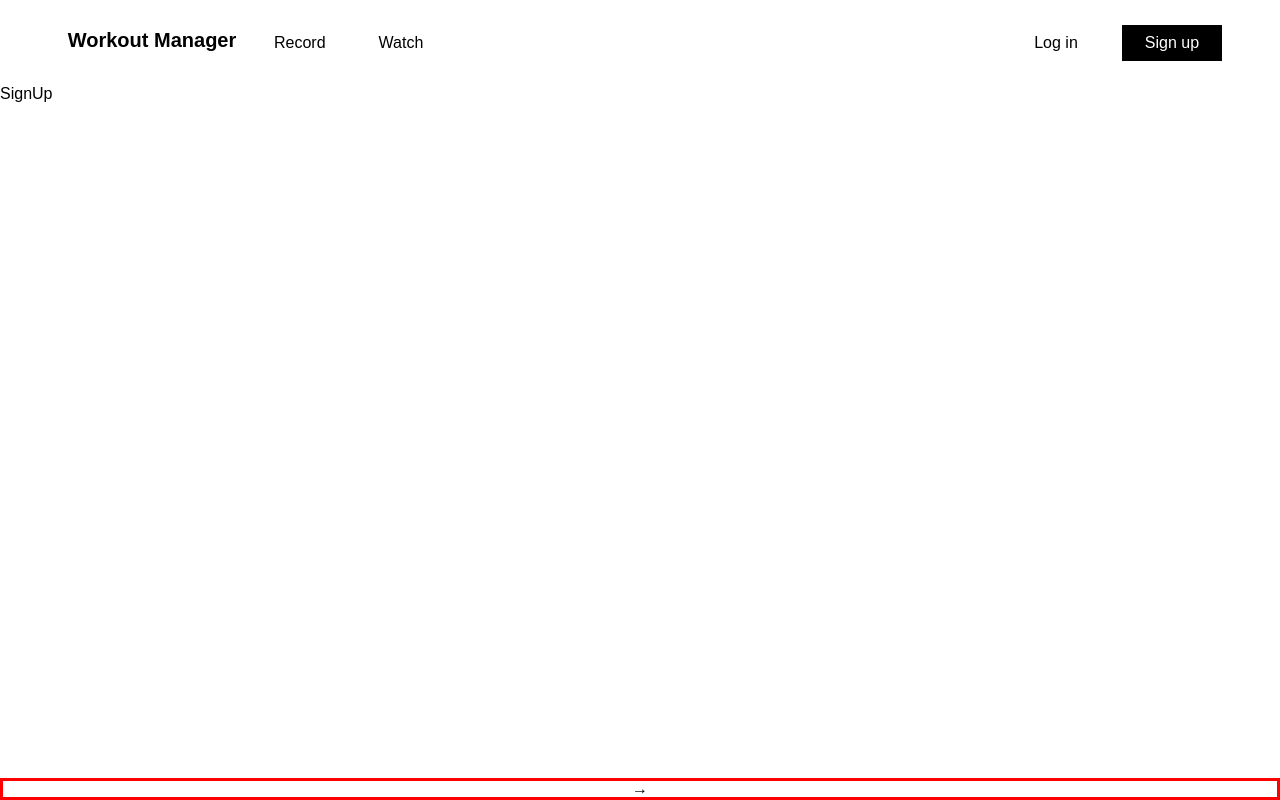
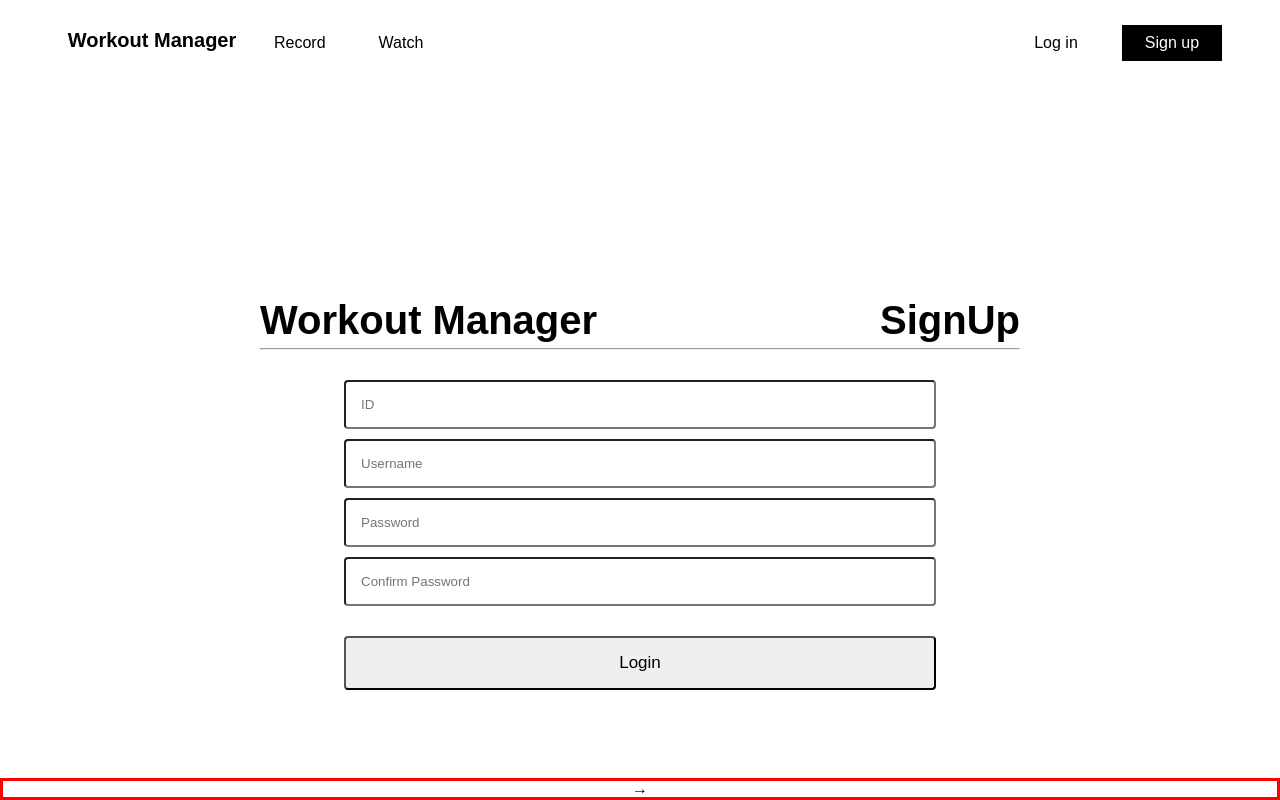
Before and after one commit to wujuno/workout-manager, a React (Create React App) app: page /signup in a window 1280 px wide. Built offline with nearby package versions, Linux system fonts and the light colour scheme.

Commit message:
Add SignUp-Form

```diff
--- a/src/screens/Login.tsx
+++ b/src/screens/Login.tsx
@@ -52,14 +52,13 @@ const LoginForm = styled.form`
 
 `;
 interface ILoginF {
-    userId: string
+    id: string
     password: string
 }
 
 function LogIn (){
     const { register, handleSubmit } = useForm<ILoginF>();
     const onvalid = (data:ILoginF) => {
-        console.log(data);
     }
     return (
         <Wrapper>
@@ -76,7 +75,7 @@ function LogIn (){
                     <input
                         placeholder="ID"
                         type="text"
-                        {...register("userId", {required:true})}
+                        {...register("id", {required:true})}
                          />
                     <input
                         placeholder="Password"
--- a/src/screens/Signup.tsx
+++ b/src/screens/Signup.tsx
@@ -1,6 +1,101 @@
+import styled from "styled-components";
+import { useForm } from "react-hook-form"
+
+const Wrapper = styled.div`
+    width:100vw;
+    height: 100vh;
+    display: flex;
+    justify-content:center;
+    position: absolute;
+    top:0px;
+    z-index:-1
+`;
+
+const Banner = styled.div`
+    margin-top:300px;
+    width:760px;
+    height: 300px;
+
+`;
+
+const Title = styled.p`
+    font-size:40px;
+    font-weight:700;
+    display:flex;
+    justify-content: space-between;
+`;
+
+const FormContainer = styled.div`
+    display:flex;
+    justify-content:center;
+    margin:10px;
+`;
+const LoginForm = styled.form`
+    width:100%;
+    display:flex;
+    flex-direction: column;
+    justify-content:center;
+    align-items:center;
+    margin-top:20px;
+    input {
+        width:80%;
+        padding:15px;
+        border-radius:4px;
+        margin-bottom:10px;
+    }
+    input:last-child {
+        margin-top:20px;
+        font-size:17px;
+        font-weight:500;
+    }
+`;
+
+interface ISignUpF {
+    id: string
+    username: string
+    password: string
+    password2: string
+}
+
 function SignUp (){
+    const { register, handleSubmit } = useForm<ISignUpF>();
+    const onvalid = (data:ISignUpF) => {
+    }
     return (
-        <div>SignUp</div>
+        <Wrapper>
+            <Banner>
+                <div>
+                    <Title>
+                        <span>Workout Manager</span>
+                        <span>SignUp</span>
+                    </Title>
+                    <hr/>
+                </div>
+                <FormContainer>
+                <LoginForm onSubmit={handleSubmit(onvalid)}>
+                    <input
+                        placeholder="ID"
+                        type="text"
+                        {...register("id", {required:true})}
+                         />
+                    <input
+                        placeholder="Username"
+                        type="text"
+                        {...register("username", {required:true})}
+                         />
+                    <input
+                        placeholder="Password"
+                        type="password"
+                        {...register("password", {required:true})} />
+                    <input
+                        placeholder="Confirm Password"
+                        type="password"
+                        {...register("password2", {required:true})} />
+                    <input type="submit" value="Login" />
+                </LoginForm>
+                </FormContainer>
+            </Banner>
+        </Wrapper>
     )
 }
 
```
